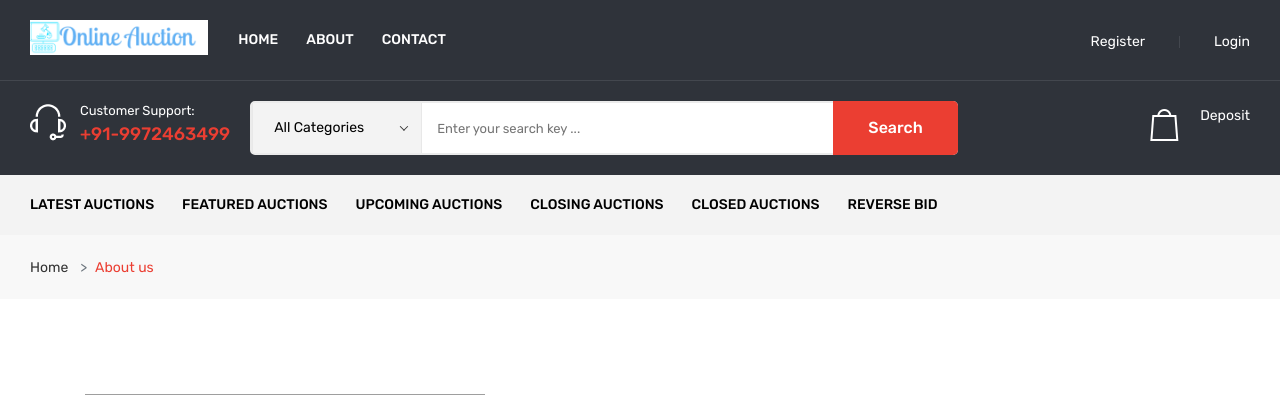
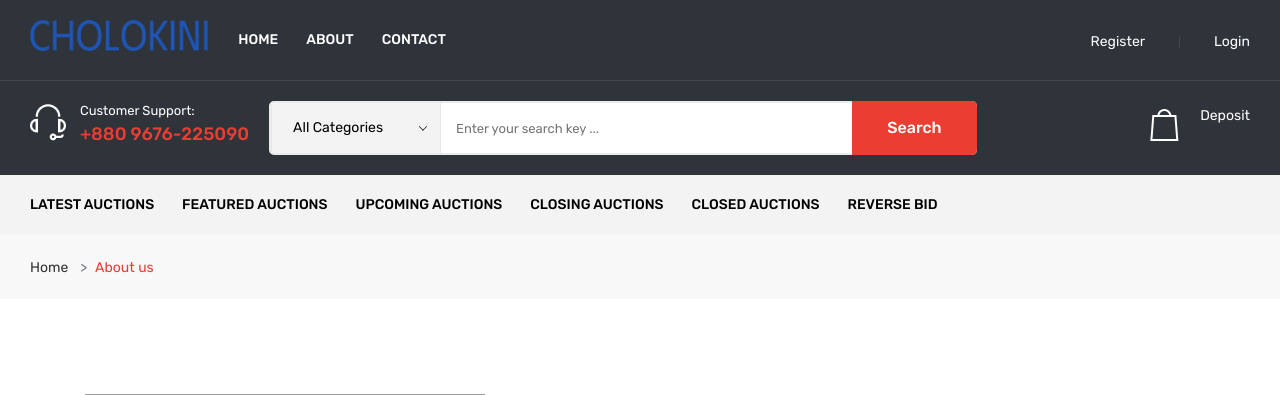
Before and after one commit to Jahid15/CholoKini, a PHP site: page /onlineauction/about-us.php in a window 1280 px wide. Shown: the top 395 px of the page. Run offline with PHP 8.4, Linux system fonts and the light colour scheme; data comes from the database, SQL or seed files in the repository; some web fonts are replaced; grey boxes are pictures that could not be loaded.

Commit message:
heared number change rupee to bdt

```diff
--- a/header.php
+++ b/header.php
@@ -316,7 +316,7 @@ echo mysqli_num_rows($qsql);
                                 <!-- hot-line-area start -->
                                 <div class="hot-line-area">
                                     <div class="phone">
-                                        Customer Support: <span>+91-9972463499 </span>
+                                        Customer Support: <span>+880 9676-225090 </span>
                                     </div>
                                 </div>
                                 <!-- hot-line-area end -->
@@ -355,7 +355,7 @@ if(isset($_SESSION["customer_id"]))
 <span class="item-cart-inner">
 Balance
 </span>
-<div class="item-total">₹<?php echo $accbalamt; ?></div>
+<div class="item-total">৳<?php echo $accbalamt; ?></div>
 </a>
 </li>
 <?php
```
Also changed, not shown: img/logo/logo-2.png.
